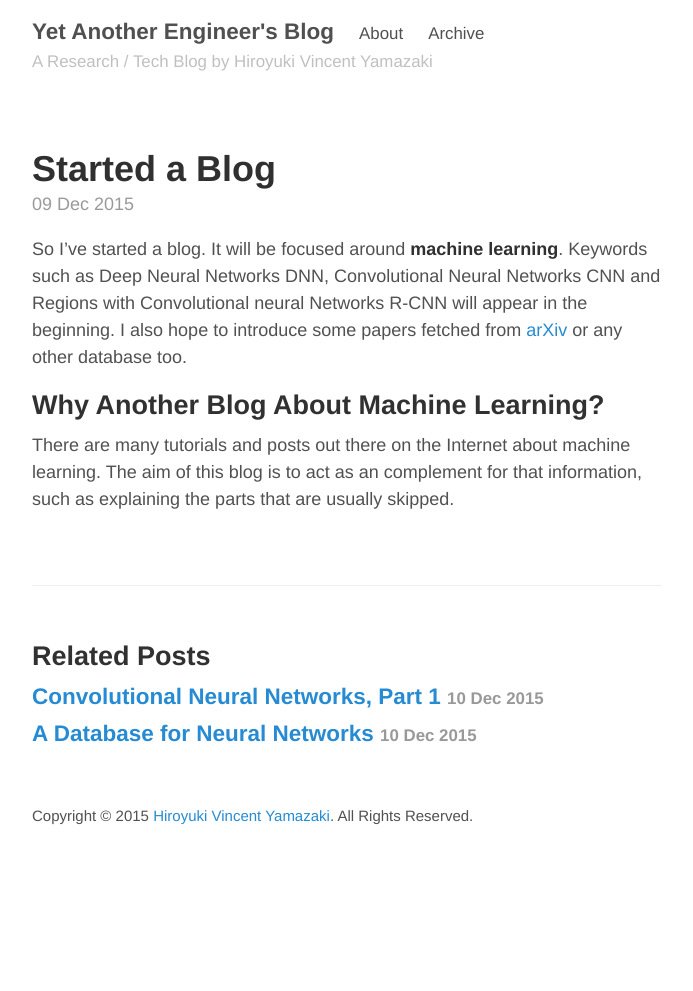
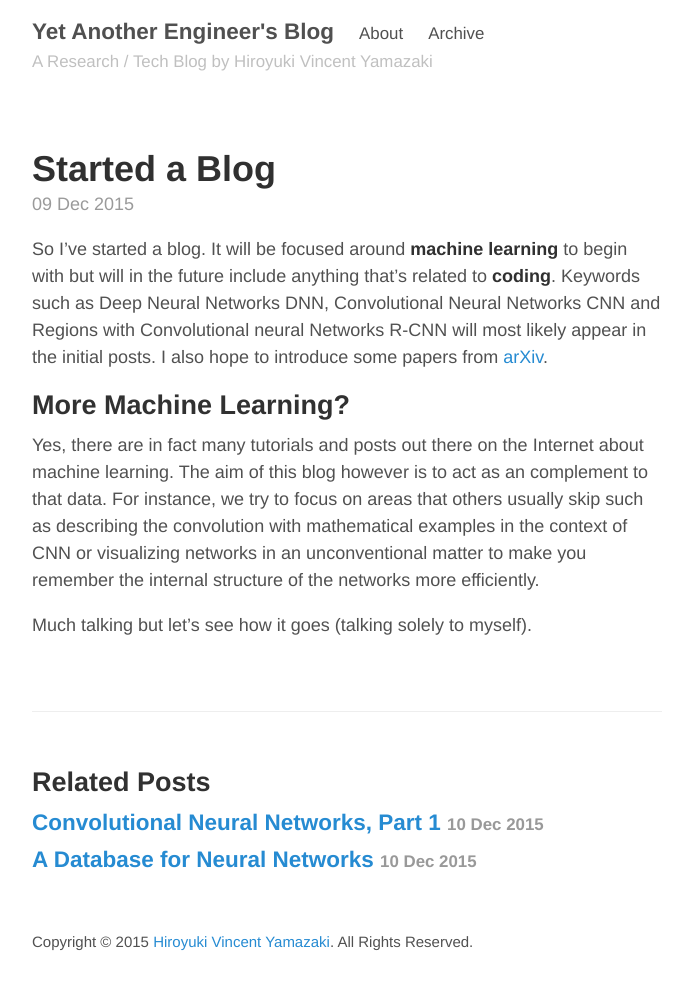
Before and after one commit to hvy/hvy.github.io, a Jekyll site: the page built from _posts/2015-12-09-started-a-blog.md, in a window 1280 px wide. Shown: the whole page, without its empty margins (293-986 px from the left). Built offline with Jekyll 4.4.1, drawn with Linux system fonts in a browser that asks for light colours; before the commit the page ends 900 px from its top, so only the background shows below that.

Commit message:
edited post

```diff
--- a/_posts/2015-12-09-started-a-blog.md
+++ b/_posts/2015-12-09-started-a-blog.md
@@ -4,7 +4,9 @@ title: Started a Blog
 tags: []
 ---
 
-So I've started a blog. It will be focused around **machine learning**. Keywords such as Deep Neural Networks DNN, Convolutional Neural Networks CNN and Regions with Convolutional neural Networks R-CNN will appear in the beginning. I also hope to introduce some papers fetched from [arXiv](http://arxiv.org) or any other database too.
+So I've started a blog. It will be focused around **machine learning** to begin with but will in the future include anything that's related to **coding**. Keywords such as Deep Neural Networks DNN, Convolutional Neural Networks CNN and Regions with Convolutional neural Networks R-CNN will most likely appear in the initial posts. I also hope to introduce some papers from [arXiv](http://arxiv.org).
 
-## Why Another Blog About Machine Learning?
-There are many tutorials and posts out there on the Internet about machine learning. The aim of this blog is to act as an complement for that information, such as explaining the parts that are usually skipped.
+## More Machine Learning?
+Yes, there are in fact many tutorials and posts out there on the Internet about machine learning. The aim of this blog however is to act as an complement to that data. For instance, we try to focus on areas that others usually skip such as describing the convolution with mathematical examples in the context of CNN or visualizing networks in an unconventional matter to make you remember the internal structure of the networks more efficiently.
+
+Much talking but let's see how it goes (talking solely to myself).
```
